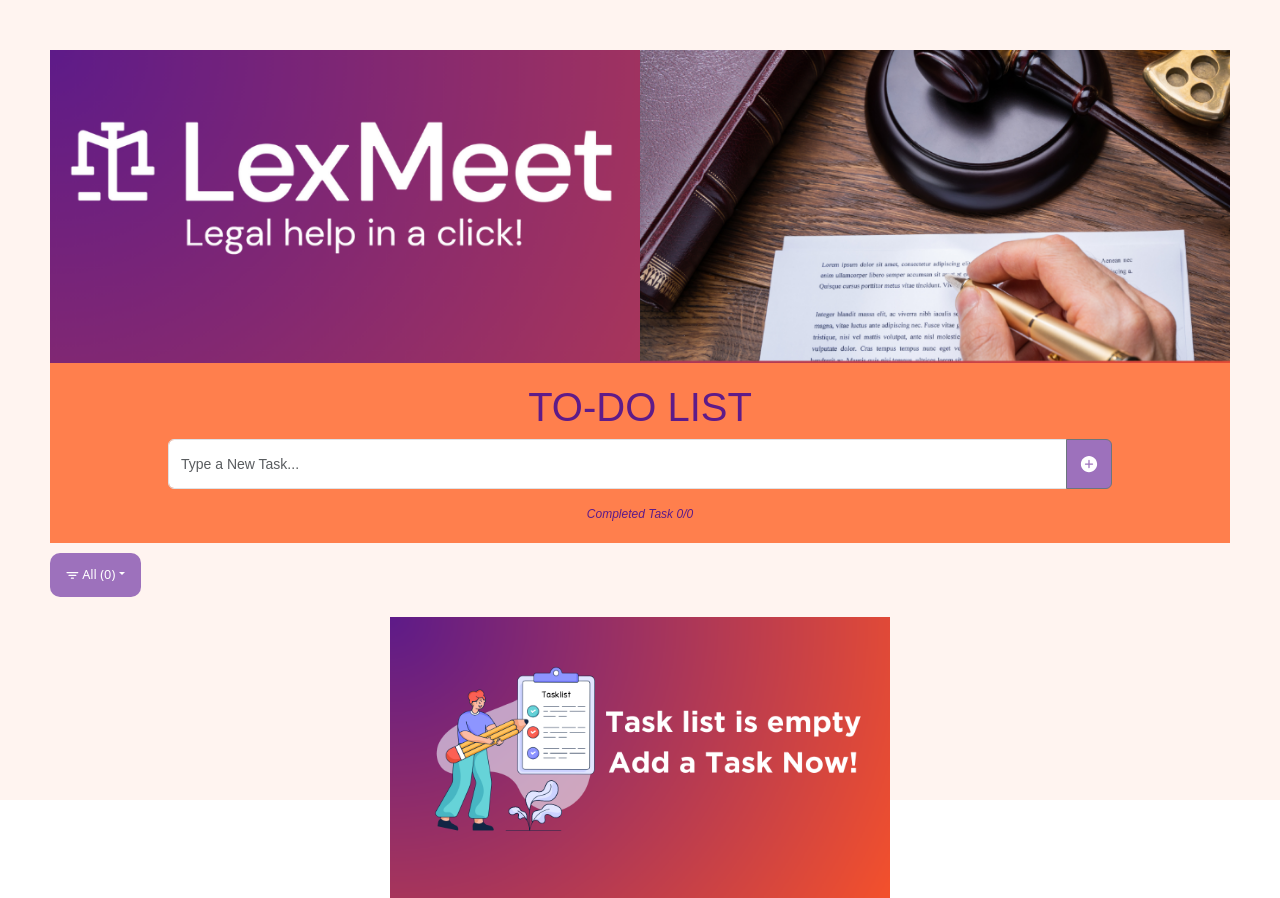
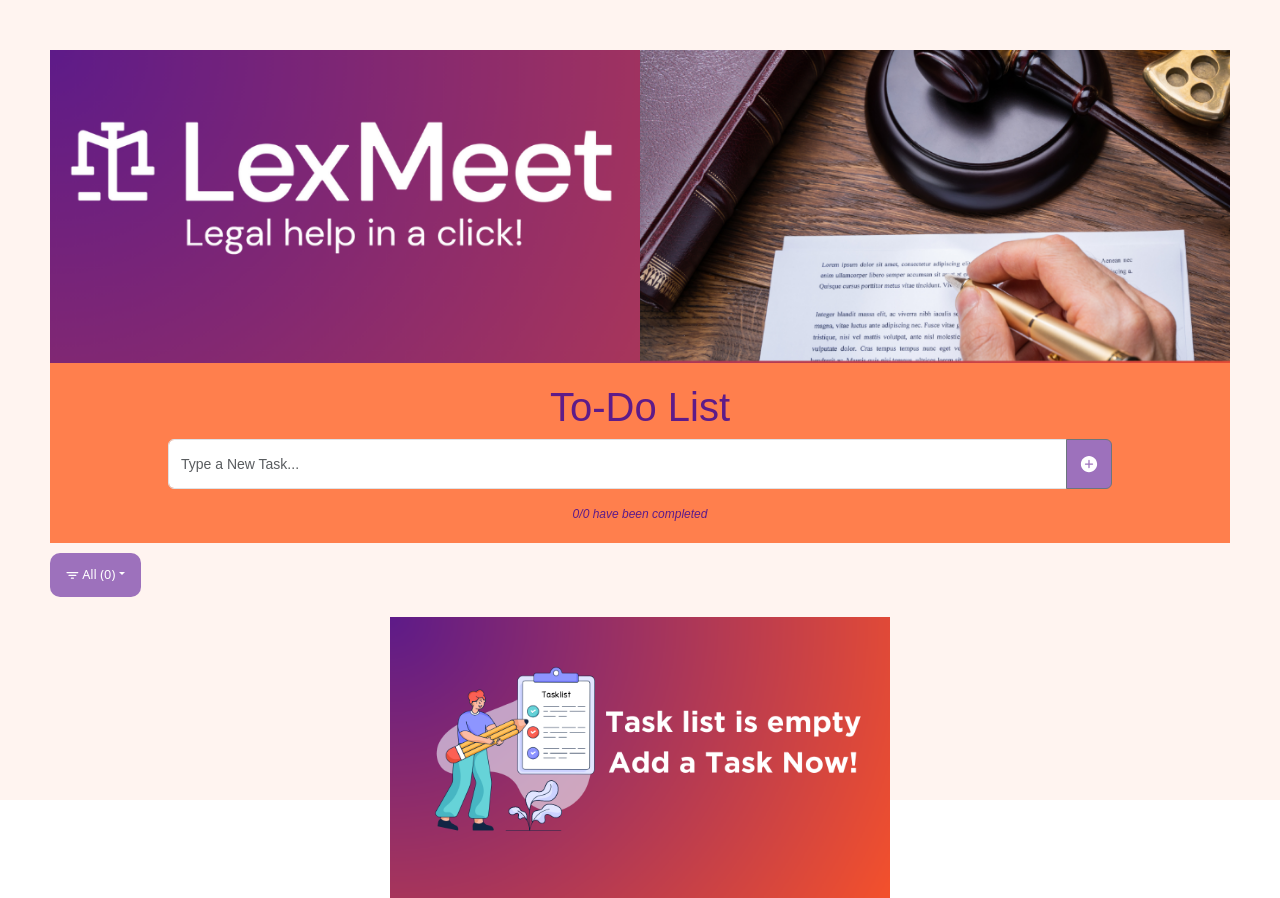
Before and after one commit to mariequilapio/to-dolist-app, a React (Vite) app in the folder ToDoListPrj/: page / in a window 1280 px wide. Built offline with nearby package versions, Linux system fonts and the light colour scheme.

Commit message:
Update App.jsx

```diff
--- a/ToDoListPrj/src/App.jsx
+++ b/ToDoListPrj/src/App.jsx
@@ -2,13 +2,15 @@ import React, { useState, useEffect } from 'react';
 import TodoForm from './components/TodoForm';
 import TodoList from './components/TodoList';
 import HeaderImage from './components/Header';
+import 'react-datepicker/dist/react-datepicker.css';
 import './App.css';
 
 export default function App() {
     const [newItem, setNewItem] = useState("");
-    const [todos, setTodos] = useState(null);
+    const [todos, setTodos] = useState([]);
     const [editItemId, setEditItemId] = useState(null);
     const [editedTitle, setEditedTitle] = useState("");
+    const [selectedDate, setSelectedDate] = useState(null); // State for selected date
 
     useEffect(() => {
         const storedTodos = JSON.parse(localStorage.getItem('todos'));
@@ -18,9 +20,7 @@ export default function App() {
     }, []);
 
     useEffect(() => {
-        if (todos !== null) {
-            localStorage.setItem('todos', JSON.stringify(todos));
-        }
+        localStorage.setItem('todos', JSON.stringify(todos));
     }, [todos]);
 
     function handleSubmit(e) {
@@ -30,14 +30,16 @@ export default function App() {
             return [
                 ...currentTodos,
                 {
-                    id: crypto.randomUUID(),
+                    id: Date.now(), // Use timestamp as id
                     title: newItem,
                     completed: false,
-                    datecreated: currentDate
+                    datecreated: currentDate,
+                    deadline: selectedDate ? selectedDate.toLocaleDateString() : null, // Store the selected date as deadline
                 },
             ];
         });
         setNewItem("");
+        setSelectedDate(null); // Reset selected date after adding todo
     }
 
     function toggleTodo(id, completed) {
@@ -75,7 +77,7 @@ export default function App() {
     }
 
     function handleCancelEdit() {
-        setEditItemId(null); // Reset editItemId to exit edit mode
+        setEditItemId(null);
     }
 
     function deleteAllTodos() {
@@ -99,24 +101,26 @@ export default function App() {
         }
     }
 
-    const uncheckedCount = todos !== null ? todos.filter(todo => !todo.completed).length : 0;
-    const completedCount = todos !== null ? todos.filter(todo => todo.completed).length : 0;
-    const totalCount = todos !== null ? todos.length : 0;
+    const uncheckedCount = todos.filter(todo => !todo.completed).length;
+    const completedCount = todos.filter(todo => todo.completed).length;
+    const totalCount = todos.length;
 
     return (
         <div className="d-flex justify-content-center align-items-center vh-100">
             <div className="todo-container">
-                <HeaderImage /> {}
+                <HeaderImage />
                 <div className="todo-header">
-                    <h1>TO-DO LIST</h1>
+                    <h1>To-Do List</h1>
                     <TodoForm
                         newItem={newItem}
                         setNewItem={setNewItem}
                         handleSubmit={handleSubmit}
+                        selectedDate={selectedDate}
+                        setSelectedDate={setSelectedDate} // Pass setSelectedDate to TodoForm
                         className="todo-form"
                     />
                     <div className="completed-count">
-                       Completed Task {completedCount}/{totalCount}
+                        {completedCount}/{totalCount} have been completed
                     </div>
                 </div>
                 <TodoList
```
